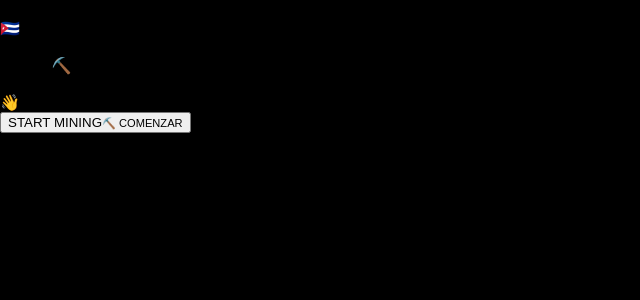
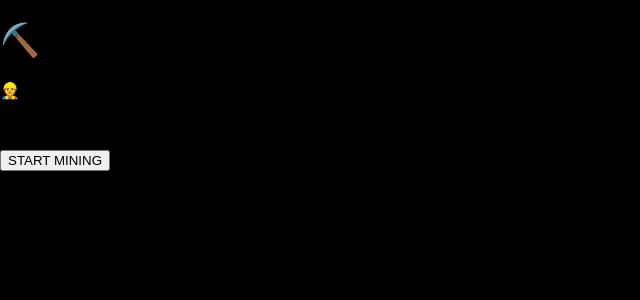
Before and after one commit to juliocesarblancomedina08-tech/cuban-miner, a Next.js app: page / in a window 1280 px wide. Shown: the top 300 px of the page, without its empty margins (0-640 px from the left). Built offline with nearby package versions, Linux system fonts and the light colour scheme.

Commit message:
Update page.tsx

```diff
--- a/app/page.tsx
+++ b/app/page.tsx
@@ -1,105 +1,61 @@
 "use client";
 
-import { useRouter } from "next/navigation";
-import { useEffect, useState } from "react";
+export default function Home() {
+  return (
+    <main
+      className="
+      h-screen
+      flex
+      flex-col
+      items-center
+      justify-center
+      bg-gradient-to-b
+      from-stone-900
+      via-black
+      to-stone-800
+      text-white
+      "
+    >
+      <h1
+        className="
+        text-5xl
+        font-bold
+        text-yellow-400
+        mb-6
+        "
+      >
+        ⛏️ CUBAN MINER
+      </h1>
 
-export default function Home() {
-  const router = useRouter();
-  const [started, setStarted] = useState(false);
-  const [sparkles, setSparkles] = useState<number[]>([]);
+      <div
+        className="
+        text-9xl
+        animate-bounce
+        "
+      >
+        👷
+      </div>
 
-  useEffect(() => {
-    setSparkles(Array.from({ length: 18 }, (_, i) => i));
-  }, []);
+      <p className="mt-4 text-xl">
+        Welcome Miner
+      </p>
 
-  const startGame = () => {
-    setStarted(true);
-
-    setTimeout(() => {
-      router.push("/game");
-    }, 450);
-  };
-
-  return (
-    <main className={`welcome-screen ${started ? "welcome-exit" : ""}`}>
-      <div className="mine-background">
-
-        <div className="mine-glow" />
-
-        {sparkles.map((spark) => (
-          <span
-            key={spark}
-            className="sparkle"
-            style={{
-              left: `${8 + ((spark * 17) % 84)}%`,
-              top: `${12 + ((spark * 29) % 70)}%`,
-              animationDelay: `${(spark % 6) * 0.45}s`,
-            }}
-          >
-            ✦
-          </span>
-        ))}
-
-        <div className="welcome-logo">
-          <div className="flag">🇨🇺</div>
-
-          <div className="logo-cuban">
-            CUBAN
-          </div>
-
-          <div className="logo-miner">
-            MINER⛏️
-          </div>
-
-          <div className="tagline">
-            TU MINA, TU RECOMPENSA
-          </div>
-        </div>
-
-        <div className="miner-character">
-
-          <div className="miner-shadow" />
-
-          <div className="miner-body">
-            <div className="helmet">
-              <div className="lamp" />
-            </div>
-
-            <div className="miner-head">
-              <div className="eye eye-left" />
-              <div className="eye eye-right" />
-              <div className="smile" />
-            </div>
-
-            <div className="miner-shirt" />
-
-            <div className="miner-arm holding-arm">
-              <div className="glove" />
-            </div>
-
-            <div className="miner-arm waving-arm">
-              <div className="glove">
-                👋
-              </div>
-            </div>
-
-            <div className="pickaxe">
-              <div className="pickaxe-handle" />
-              <div className="pickaxe-head" />
-            </div>
-          </div>
-        </div>
-
-        <button
-          className="start-mining-button"
-          onClick={startGame}
-          disabled={started}
-        >
-          <span>START MINING</span>
-          <small>⛏️ COMENZAR</small>
-        </button>
-
-      </div>
+      <button
+        className="
+        mt-10
+        bg-yellow-400
+        text-black
+        font-bold
+        px-8
+        py-4
+        rounded-xl
+        shadow-lg
+        hover:scale-105
+        transition
+        "
+      >
+        START MINING
+      </button>
     </main>
   );
 }
```
